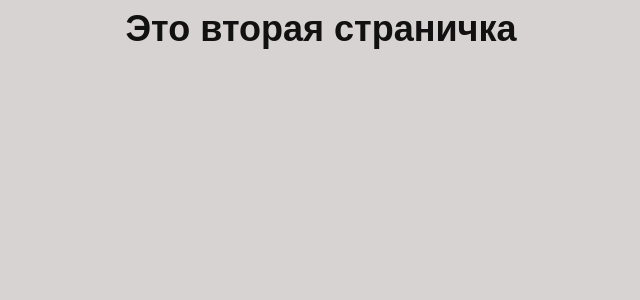
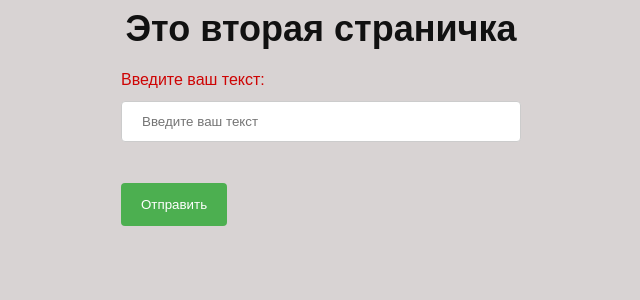
Before and after one commit to dekma845/my_website, a Flask app: template templates/2.html in a window 1280 px wide. Shown: the part 101-401 px from the top of the page, without its empty margins (319-959 px from the left). Run offline with Flask 3, Linux system fonts and the light colour scheme; the template is opened without the code that fills it, so the values that code supplies are empty.

Commit message:
практиковали метод вписывания от пользователя

```diff
--- a/app.py
+++ b/app.py
@@ -1,5 +1,5 @@
 # из библиотеки фласк мы импортируем класс фласк и функцию рендера шаблонов
-from flask import Flask, render_template
+from flask import Flask, render_template, request
 from tasks import *
 
 # создаем объект класса фласк
@@ -13,21 +13,26 @@ def index():# Создаём функцию
 
 
 # декоратор который обрабатывает кнопки
-@app.route('/<variable>') #функция принимает путь по умолчанию+переменная
+@app.route('/<variable>', methods=['GET', 'POST']) #функция принимает путь по умолчанию+переменная
 def battons(variable): #функия кнопки обробаетывает переменную
     """
     для примера используется логическое ветвление
 
     """
-    if variable == "1": # если перенная равна "1"
-        return render_template("/1.html") # то функция возвращает путь к первой страничке
-    elif variable == "2": # также переменная равна "2"
-        return render_template("/2.html") # то функия возвращает вторую страничку
-    elif variable == "3": # также переменная равна "3"
-        return render_template("/3.html") # то функия возвращает третью страничку
-    else: # иначе означает, то что если ни одно из выше перечисленных условий не исполненно
-        return "Страница не найдена!!!!!!"  # то возвращает текущий сценарий
-    # при необходимости else можно не использовать в таком случае скрипт будет исполняться без альтернативной логики
+    if request.method == 'POST':
+        # Получаем значение из текстового поля
+        user_input = request.form['user_text']
+        return f"Пользователь ввел: {user_input}"
+    else:
+        if variable == "1": # если перенная равна "1"
+            return render_template("/1.html") # то функция возвращает путь к первой страничке
+        elif variable == "2": # также переменная равна "2"
+            return render_template("/2.html") # то функия возвращает вторую страничку
+        elif variable == "3": # также переменная равна "3"
+            return render_template("/3.html") # то функия возвращает третью страничку
+        else: # иначе означает, то что если ни одно из выше перечисленных условий не исполненно
+            return "Страница не найдена!!!!!!"  # то возвращает текущий сценарий
+        # при необходимости else можно не использовать в таком случае скрипт будет исполняться без альтернативной логики
 
 
 @app.route('/rgb')
@@ -42,6 +47,8 @@ def max_number(n1 = 1, n2 = 3, n3 = 3):
     else:
         return "max_number я "
 
+
+
 # Запускаем сервер
 if __name__ == '__main__':
     app.run(debug=True)
--- a/templates/2.html
+++ b/templates/2.html
@@ -7,6 +7,17 @@
 
 <h1>Это вторая страничка</h1>
  <!-- Простой скрипт на JavaScript -->
+ <form method="POST">
+    <label for="user_text">Введите ваш текст:</label><br>
+    <input type="text" id="user_text" name="user_text" placeholder="Введите ваш текст"><br><br>
+    <input type="submit" value="Отправить">
+</form>
+
+
+
+
+
+
  <script>
     // Выводим сообщение в консоль браузера
     console.log("Это тестовый скрипт!");
```
